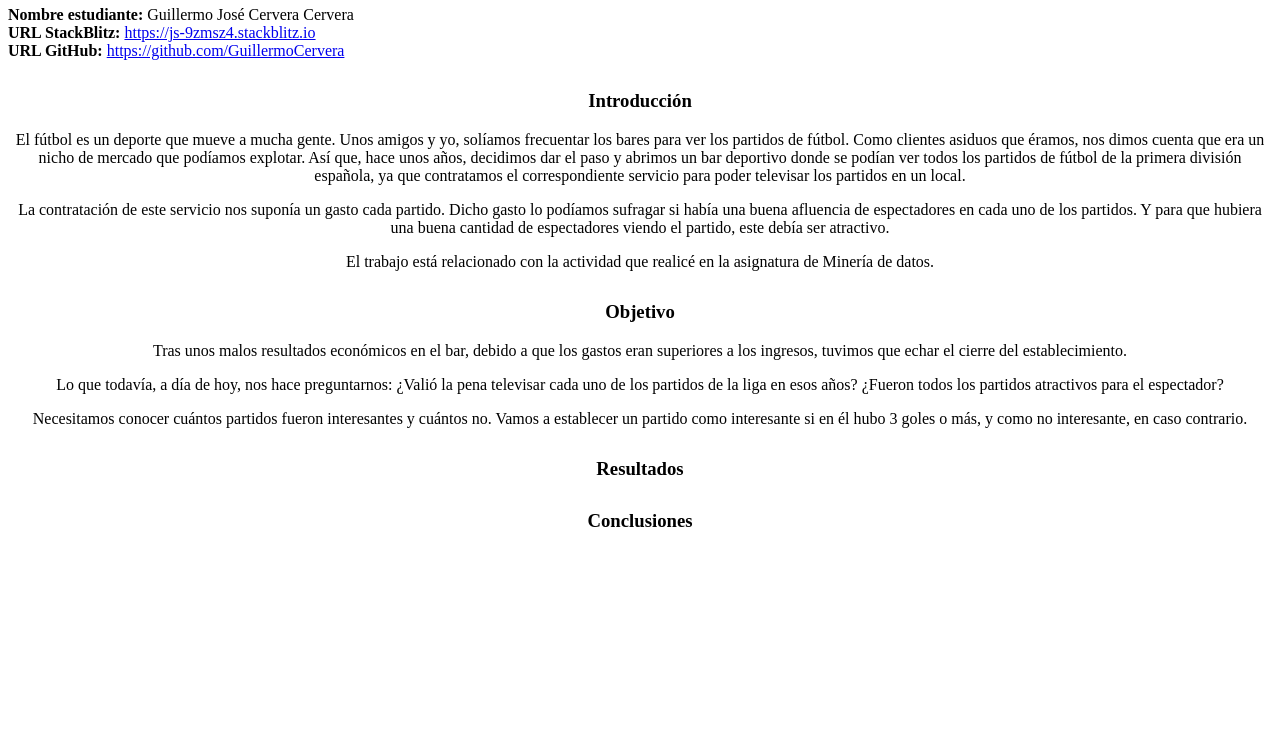
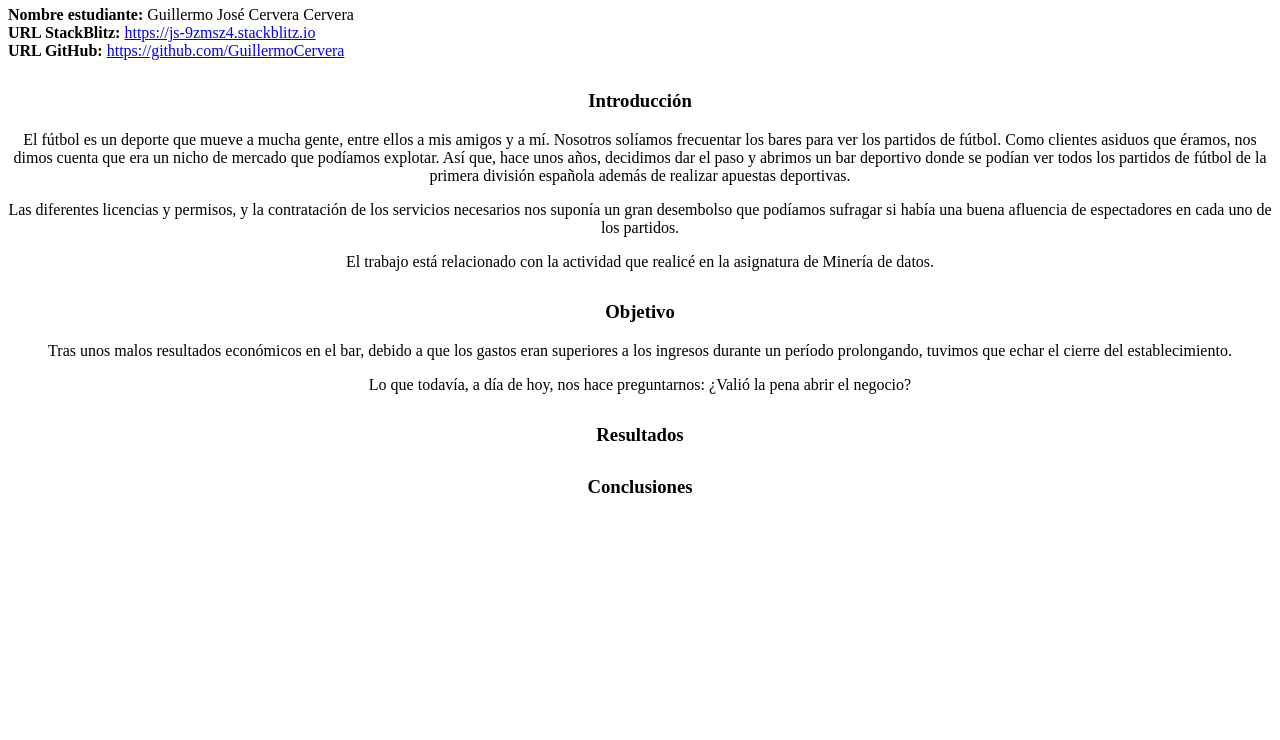
Before and after one commit to GuillermoCervera/TP-Visualizacion, a website: page index.html in a window 1280 px wide. Shown: the part 60-800 px from the top of the page. Drawn offline with Linux system fonts and the light colour scheme.

Commit message:
1 file modified

```diff
--- a/index.html
+++ b/index.html
@@ -1,4 +1,4 @@
-<h1>Visualización de datos – Trabajo Práctico (TP)</h1>
+<h1>Visualización – Trabajo Práctico (TP)</h1>
 <b>Nombre estudiante:</b> Guillermo José Cervera Cervera <br />
 <b>URL StackBlitz:</b>
 <a href="https://js-9zmsz4.stackblitz.io"> https://js-9zmsz4.stackblitz.io </a>
@@ -10,19 +10,18 @@
 <div style="text-align: center; margin-top: 30px; margin-bottom: 20px">
   <h3>Introducción</h3>
   <p>
-    El fútbol es un deporte que mueve a mucha gente. Unos amigos y yo, solíamos
-    frecuentar los bares para ver los partidos de fútbol. Como clientes asiduos
-    que éramos, nos dimos cuenta que era un nicho de mercado que podíamos
-    explotar. Así que, hace unos años, decidimos dar el paso y abrimos un bar
-    deportivo donde se podían ver todos los partidos de fútbol de la primera
-    división española, ya que contratamos el correspondiente servicio para poder
-    televisar los partidos en un local.
+    El fútbol es un deporte que mueve a mucha gente, entre ellos a mis amigos y
+    a mí. Nosotros solíamos frecuentar los bares para ver los partidos de
+    fútbol. Como clientes asiduos que éramos, nos dimos cuenta que era un nicho
+    de mercado que podíamos explotar. Así que, hace unos años, decidimos dar el
+    paso y abrimos un bar deportivo donde se podían ver todos los partidos de
+    fútbol de la primera división española además de realizar apuestas
+    deportivas.
   </p>
   <p>
-    La contratación de este servicio nos suponía un gasto cada partido. Dicho
-    gasto lo podíamos sufragar si había una buena afluencia de espectadores en
-    cada uno de los partidos. Y para que hubiera una buena cantidad de
-    espectadores viendo el partido, este debía ser atractivo.
+    Las diferentes licencias y permisos, y la contratación de los servicios
+    necesarios nos suponía un gran desembolso que podíamos sufragar si había una
+    buena afluencia de espectadores en cada uno de los partidos.
   </p>
   <p>
     El trabajo está relacionado con la actividad que realicé en la asignatura de
@@ -33,18 +32,12 @@
   <h3>Objetivo</h3>
   <p>
     Tras unos malos resultados económicos en el bar, debido a que los gastos
-    eran superiores a los ingresos, tuvimos que echar el cierre del
-    establecimiento.
+    eran superiores a los ingresos durante un período prolongando, tuvimos que
+    echar el cierre del establecimiento.
   </p>
   <p>
-    Lo que todavía, a día de hoy, nos hace preguntarnos: ¿Valió la pena
-    televisar cada uno de los partidos de la liga en esos años? ¿Fueron todos
-    los partidos atractivos para el espectador?
-  </p>
-  <p>
-    Necesitamos conocer cuántos partidos fueron interesantes y cuántos no. Vamos
-    a establecer un partido como interesante si en él hubo 3 goles o más, y como
-    no interesante, en caso contrario.
+    Lo que todavía, a día de hoy, nos hace preguntarnos: ¿Valió la pena abrir el
+    negocio?
   </p>
 </div>
 <div style="text-align: center; margin-top: 30px; margin-bottom: 20px">
```
